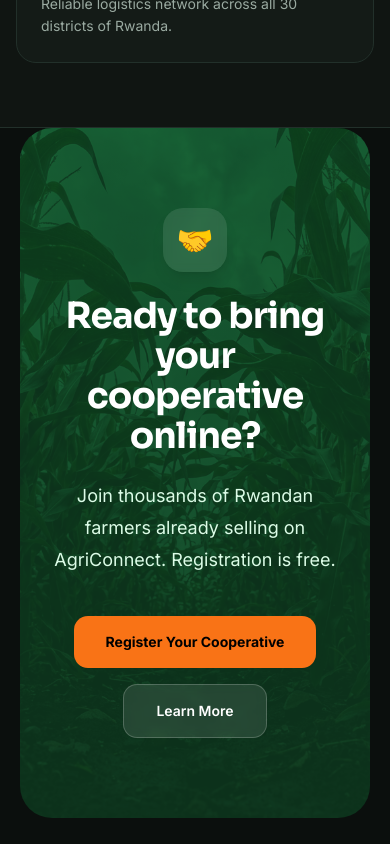
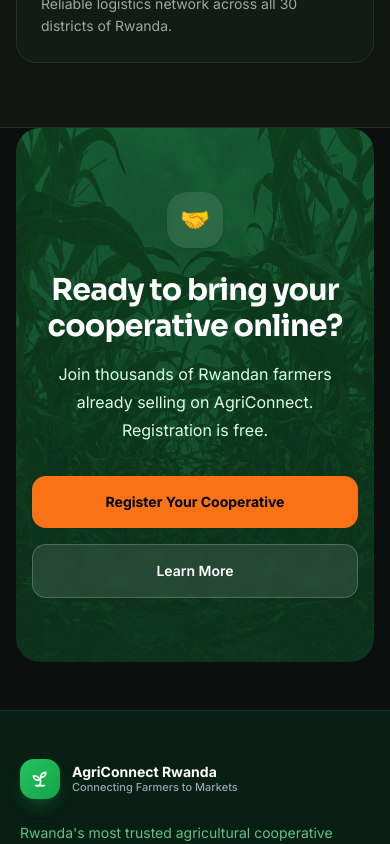
Before and after one commit to Emerance63/AGRI_connect_Frotned-end, a Next.js app: page / in a window 390 px wide. Shown: the part 1860-2704 px from the top of the page. Built offline with nearby package versions, Linux system fonts and the light colour scheme.

Commit message:
style: enhance responsiveness of CTA component

```diff
--- a/src/components/landing/CTA.tsx
+++ b/src/components/landing/CTA.tsx
@@ -3,8 +3,8 @@
 
 export default function CTA() {
   return (
-    <section className="relative px-5 pb-12 lg:px-8 bg-transparent">
-      <div className="relative mx-auto max-w-7xl overflow-hidden rounded-[2rem]">
+    <section className="relative px-4 pb-12 sm:px-6 lg:px-8 bg-transparent">
+      <div className="relative mx-auto max-w-7xl overflow-hidden rounded-3xl sm:rounded-[2rem]">
         {/* Background Image with Overlay */}
         <div className="absolute inset-0 z-0">
           <Image
@@ -20,29 +20,29 @@
         </div>
 
         {/* Content */}
-        <div className="relative z-10 flex flex-col items-center justify-center px-6 py-20 text-center sm:py-24 lg:px-8">
-          <div className="mb-6 flex h-16 w-16 items-center justify-center rounded-2xl bg-white/10 shadow-lg backdrop-blur-sm">
-            <span className="text-3xl">🤝</span>
+        <div className="relative z-10 flex flex-col items-center justify-center px-4 py-16 text-center sm:px-6 sm:py-20 lg:px-8 lg:py-24">
+          <div className="mb-6 flex h-14 w-14 sm:h-16 sm:w-16 items-center justify-center rounded-2xl bg-white/10 shadow-lg backdrop-blur-sm">
+            <span className="text-2xl sm:text-3xl">🤝</span>
           </div>
 
-          <h2 className="font-display text-4xl font-bold tracking-tight text-white sm:text-5xl lg:text-6xl max-w-3xl">
+          <h2 className="font-display text-3xl font-bold tracking-tight text-white sm:text-4xl lg:text-5xl xl:text-6xl max-w-3xl">
             Ready to bring your cooperative online?
           </h2>
 
-          <p className="mx-auto mt-6 max-w-2xl text-lg leading-8 text-green-100 sm:text-xl">
+          <p className="mx-auto mt-4 sm:mt-6 max-w-2xl text-base leading-7 sm:text-lg sm:leading-8 text-green-100 lg:text-xl">
             Join thousands of Rwandan farmers already selling on AgriConnect. Registration is free.
           </p>
 
-          <div className="mt-10 flex flex-col items-center gap-4 sm:flex-row sm:justify-center">
+          <div className="mt-8 flex w-full flex-col items-center gap-4 sm:mt-10 sm:w-auto sm:flex-row sm:justify-center">
             <Link
               href="/register"
-              className="rounded-xl bg-orange-500 px-8 py-4 text-sm font-bold text-black shadow-sm hover:bg-orange-400 focus-visible:outline focus-visible:outline-2 focus-visible:outline-offset-2 focus-visible:outline-orange-500 transition-all duration-200"
+              className="flex w-full justify-center rounded-xl bg-orange-500 px-8 py-4 text-sm font-bold text-black shadow-sm hover:bg-orange-400 focus-visible:outline focus-visible:outline-2 focus-visible:outline-offset-2 focus-visible:outline-orange-500 transition-all duration-200 sm:w-auto"
             >
               Register Your Cooperative
             </Link>
             <Link
               href="/about"
-              className="rounded-xl border border-white/20 bg-white/10 px-8 py-4 text-sm font-semibold text-white shadow-sm backdrop-blur-sm hover:bg-white/20 transition-all duration-200"
+              className="flex w-full justify-center rounded-xl border border-white/20 bg-white/10 px-8 py-4 text-sm font-semibold text-white shadow-sm backdrop-blur-sm hover:bg-white/20 transition-all duration-200 sm:w-auto"
             >
               Learn More
             </Link>
```
